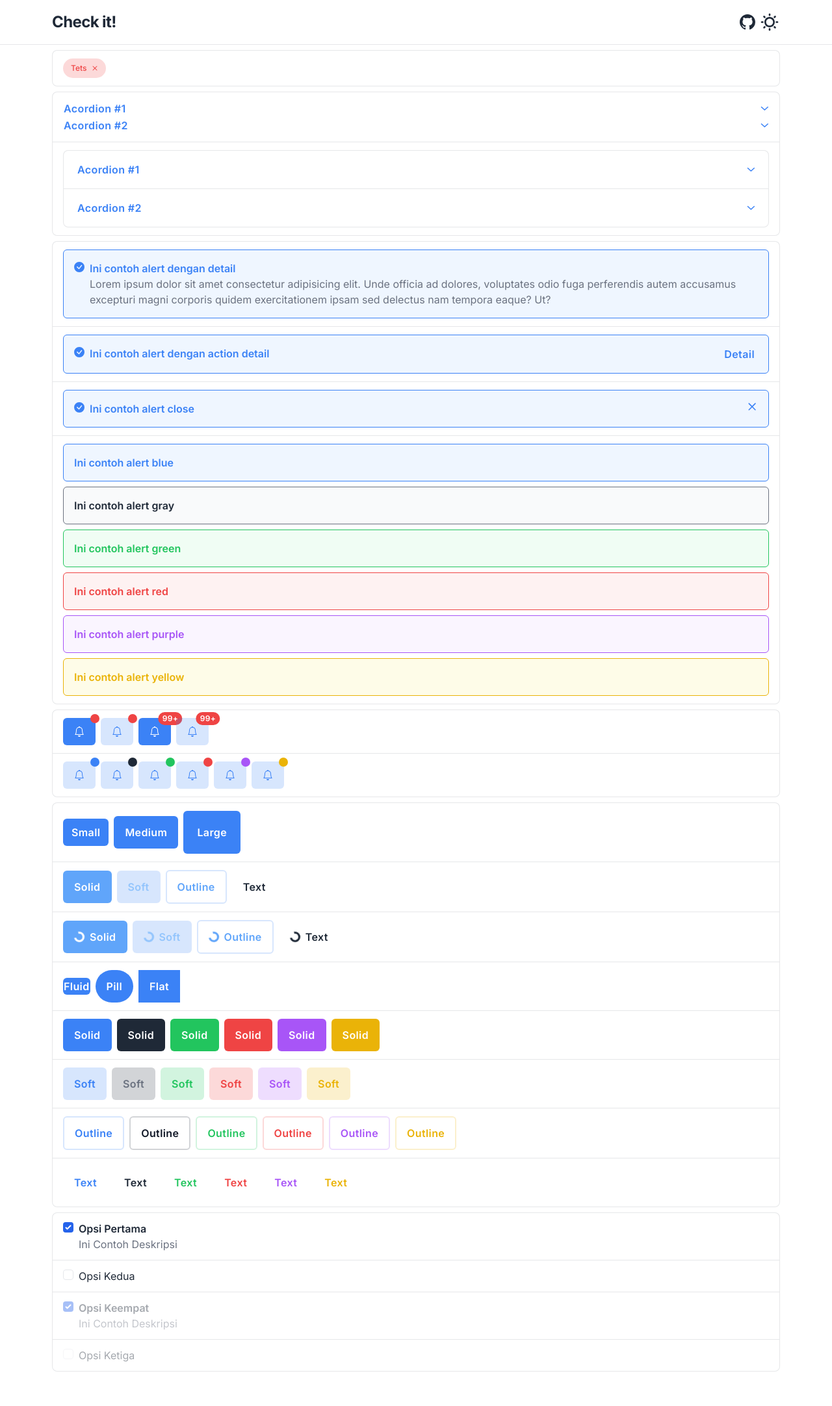
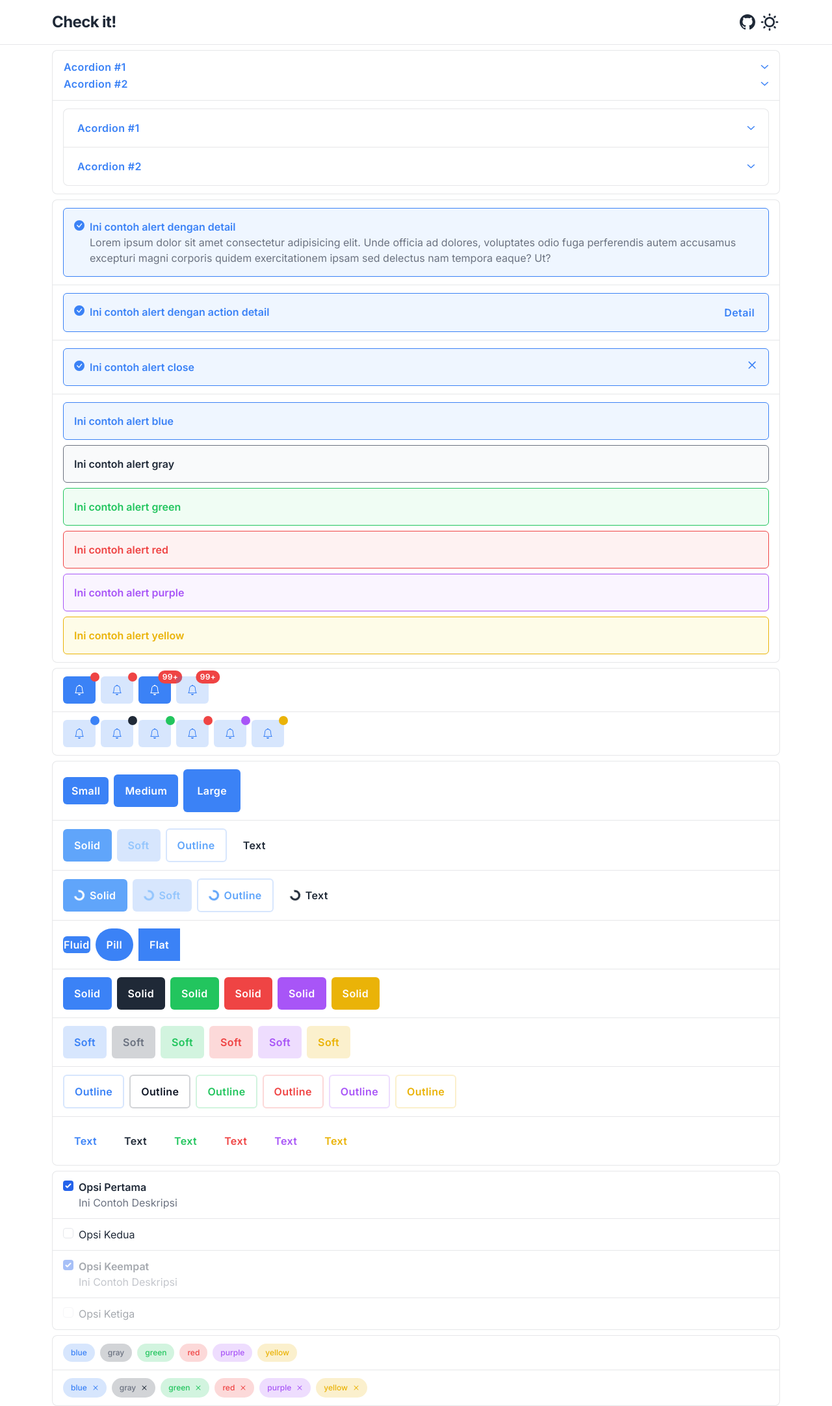
Before and after one commit to angkasa27/next-design-system, a Next.js app: page / in a window 1280 px wide. Shown: the whole page at 65% size. Before the commit the page ends 2111 px from the top, so only its background shows below. Built offline with nearby package versions, Linux system fonts and the light colour scheme.

Commit message:
Add chip display

```diff
--- a/src/pages/index.js
+++ b/src/pages/index.js
@@ -9,19 +9,19 @@ import Badge from "@elements/Badge";
 import List from "@elements/List";
 import Chip from "@elements/Chip";
 
-const colors = ["blue", "gray", "green", "red", "purple", "yellow"];
+const COLORS = ["blue", "gray", "green", "red", "purple", "yellow"];
 
 export default function App() {
   return (
     <div className="">
       <Navbar />
       <div className="container flex gap-2 flex-col mt-2">
-        <ChipSection />
         <AcordionSection />
         <AlertSection />
         <BadgeSection />
         <ButtonSection />
         <CheckboxSection />
+        <ChipSection />
       </div>
     </div>
   );
@@ -136,7 +136,7 @@ export function AlertSection() {
         />
       </List>
       <List className="flex flex-col gap-2 w-full">
-        {colors.map((color, i) => (
+        {COLORS.map((color, i) => (
           <Alert
             className="w-full"
             color={color}
@@ -206,7 +206,7 @@ export function BadgeSection() {
         </Button>
       </List>
       <List className="flex flex-wrap gap-2 w-full">
-        {colors.map((color, i) => (
+        {COLORS.map((color, i) => (
           <Button className="relative" key={i} variant="soft">
             <svg
               fill="currentColor"
@@ -278,7 +278,7 @@ export function ButtonSection() {
       </List>
       {buttonVariant.map((variant, i) => (
         <List className="flex flex-wrap gap-2 w-full" key={i}>
-          {colors.map((color, i) => (
+          {COLORS.map((color, i) => (
             <Button
               className={defaultStyle}
               color={color}
@@ -357,9 +357,18 @@ export function ChipSection() {
   return (
     <ul>
       <List className="flex flex-wrap gap-2 items-center w-full">
-        <Chip color="red" onClose={() => {}}>
-          Tets
-        </Chip>
+        {COLORS.map((color, i) => (
+          <Chip color={color} key={i}>
+            {color}
+          </Chip>
+        ))}
+      </List>
+      <List className="flex flex-wrap gap-2 items-center w-full">
+        {COLORS.map((color, i) => (
+          <Chip color={color} key={i} onClose={() => {}}>
+            {color}
+          </Chip>
+        ))}
       </List>
     </ul>
   );
```
